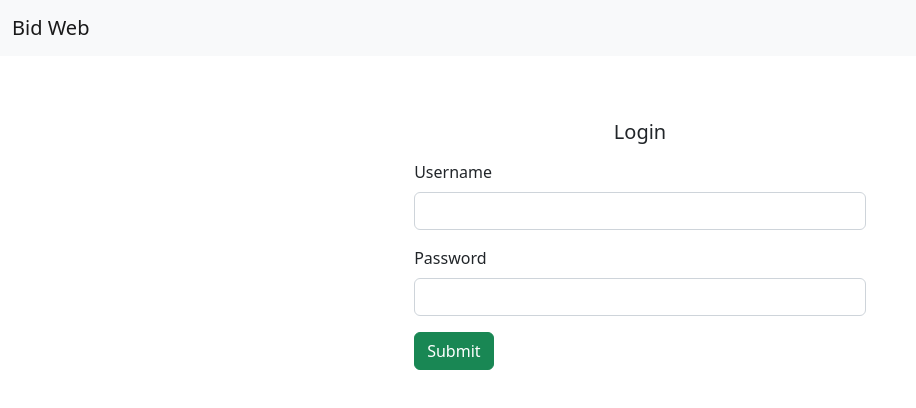
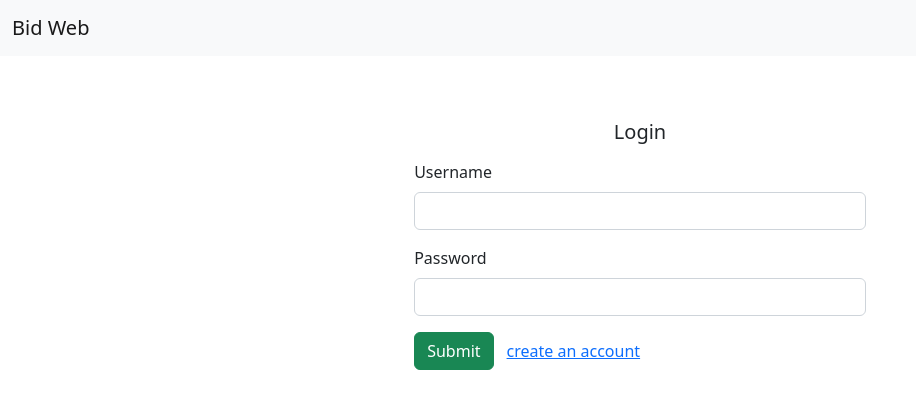
Before and after one commit to abderrahmaneMustapha/BidWeb, a React (Create React App) app in the folder bid-web/: page /login in a window 1280 px wide. Shown: the top 408 px of the page, without its empty margins (0-916 px from the left). Built offline with nearby package versions, Linux system fonts and the light colour scheme; no server answers.

Commit message:
feature: users now can register and create accounts from the register page.

```diff
--- /dev/null
+++ b/bid-web/src/pages/auth/login.tsx
@@ -0,0 +1,114 @@
+import { FormEvent, useEffect, useState } from "react";
+import { useNavigate } from "react-router-dom";
+import Alert from "../../components/alert";
+import DefaultLayout from "../../layouts/default";
+import { useAuthUserMutation } from "../../redux/queries";
+import { CREDENTIALS_STORE_KEY } from "../../common/confing";
+
+const key = CREDENTIALS_STORE_KEY || "bid-web-credentials"
+
+const Login = () => {
+    const [authUser, { data, error, isError, isSuccess }] = useAuthUserMutation();
+    const [username, setUsername] = useState("");
+    const [password, setPassword] = useState("");
+    const [isValid, setIsValid] = useState(false);
+    const navigate = useNavigate();
+
+    useEffect(() => {
+        if (isSuccess)
+            setTimeout(() => {
+                localStorage.setItem(
+                    key,
+                    JSON.stringify({...data?.data})
+                );
+                navigate("/");
+            }, 2000);
+    // eslint-disable-next-line react-hooks/exhaustive-deps
+    }, [isSuccess, navigate]);
+
+    const onSubmit = (event: FormEvent<HTMLFormElement>) => {
+        event.preventDefault();
+        if (password && username) {
+            setIsValid(true);
+            authUser({ password: password, username: username });
+        }
+
+        setIsValid(false);
+    };
+
+    return (
+        <DefaultLayout>
+            <div className="container h-100">
+                <div className="card my-5 h-75 border-0">
+                    <div className="card-body">
+                        <h5 className="card-title text-center">Login</h5>
+                        {isValid && (
+                            <Alert
+                                message="password and username are required"
+                                type="danger"
+                            ></Alert>
+                        )}
+                        {isError && (
+                            <Alert
+                                message={
+                                    (error as any).data?.error?.description
+                                }
+                                type="danger"
+                            ></Alert>
+                        )}
+                        {isSuccess && (
+                            <Alert
+                                message="You have logged in successfully, you will be redirected to home page soon"
+                                type="success"
+                            ></Alert>
+                        )}
+                        <form
+                            className="col-md-5 col-12 mx-auto my-3"
+                            onSubmit={onSubmit}
+                        >
+                            <div className="mb-3">
+                                <label className="form-label">Username</label>
+                                <input
+                                    id="username"
+                                    name="username"
+                                    type="text"
+                                    className="form-control mb-3"
+                                    onChange={(event) => {
+                                        setUsername(event.target.value);
+                                    }}
+                                    required
+                                ></input>
+                            </div>
+                            <div className="mb-3">
+                                <label className="form-label">Password</label>
+                                <input
+                                    id="password"
+                                    name="password"
+                                    type="password"
+                                    className="form-control"
+                                    onChange={(event) => {
+                                        setPassword(event.target.value);
+                                    }}
+                                    required
+                                ></input>
+                            </div>
+                            <div className="flex flex-wrap justify-content-between">
+                                <button
+                                    type="submit"
+                                    className="btn btn-success"
+                                >
+                                    Submit
+                                </button>
+                                <button className="btn btn-link" onClick={() => navigate('/register')}>
+                                    create an account
+                                </button>
+                            </div>
+                        </form>
+                    </div>
+                </div>
+            </div>
+        </DefaultLayout>
+    );
+};
+
+export default Login;
--- a/bid-web/src/pages/auth/index.tsx
+++ b/bid-web/src/pages/auth/register.tsx
@@ -2,35 +2,34 @@ import { FormEvent, useEffect, useState } from "react";
 import { useNavigate } from "react-router-dom";
 import Alert from "../../components/alert";
 import DefaultLayout from "../../layouts/default";
-import { useAuthUserMutation } from "../../redux/queries";
+import { useRegisterUserMutation } from "../../redux/queries";
 import { CREDENTIALS_STORE_KEY } from "../../common/confing";
 
-const key = CREDENTIALS_STORE_KEY || "bid-web-credentials"
+const key = CREDENTIALS_STORE_KEY || "bid-web-credentials";
 
-const Login = () => {
-    const [authUser, { data, error, isError, isSuccess }] = useAuthUserMutation();
+const Register = () => {
+    const [registerUser, { data, error, isError, isSuccess }] =
+        useRegisterUserMutation();
     const [username, setUsername] = useState("");
     const [password, setPassword] = useState("");
+    const [email, setEmail] = useState("");
     const [isValid, setIsValid] = useState(false);
     const navigate = useNavigate();
 
     useEffect(() => {
         if (isSuccess)
             setTimeout(() => {
-                localStorage.setItem(
-                    key,
-                    JSON.stringify({...data?.data})
-                );
+                localStorage.setItem(key, JSON.stringify({ ...data?.data }));
                 navigate("/");
             }, 2000);
-    // eslint-disable-next-line react-hooks/exhaustive-deps
+        // eslint-disable-next-line react-hooks/exhaustive-deps
     }, [isSuccess, navigate]);
 
     const onSubmit = (event: FormEvent<HTMLFormElement>) => {
         event.preventDefault();
-        if (password && username) {
+        if (password && username && email) {
             setIsValid(true);
-            authUser({ password: password, username: username });
+            registerUser({ password: password, username: username, email });
         }
 
         setIsValid(false);
@@ -41,7 +40,7 @@ const Login = () => {
             <div className="container h-100">
                 <div className="card my-5 h-75 border-0">
                     <div className="card-body">
-                        <h5 className="card-title text-center">Login</h5>
+                        <h5 className="card-title text-center">Register</h5>
                         {isValid && (
                             <Alert
                                 message="password and username are required"
@@ -80,6 +79,19 @@ const Login = () => {
                                 ></input>
                             </div>
                             <div className="mb-3">
+                                <label className="form-label">Email</label>
+                                <input
+                                    id="email"
+                                    name="email"
+                                    type="email"
+                                    className="form-control mb-3"
+                                    onChange={(event) => {
+                                        setEmail(event.target.value);
+                                    }}
+                                    required
+                                ></input>
+                            </div>
+                            <div className="mb-3">
                                 <label className="form-label">Password</label>
                                 <input
                                     id="password"
@@ -92,9 +104,17 @@ const Login = () => {
                                     required
                                 ></input>
                             </div>
-                            <button type="submit" className="btn btn-success">
-                                Submit
-                            </button>
+                            <div className="flex flex-wrap justify-content-between">
+                                <button
+                                    type="submit"
+                                    className="btn btn-success"
+                                >
+                                    Submit
+                                </button>
+                                <button className="btn btn-link" onClick={() => navigate('/login')}>
+                                    already have an account
+                                </button>
+                            </div>
                         </form>
                     </div>
                 </div>
@@ -103,4 +123,4 @@ const Login = () => {
     );
 };
 
-export default Login;
+export default Register;
--- a/bid-web/src/redux/queries/index.ts
+++ b/bid-web/src/redux/queries/index.ts
@@ -100,6 +100,17 @@ export const bidApi = createApi({
                 };
             },
         }),
+        registerUser: builder.mutation({
+            query(data) {
+                return {
+                    url: "/register",
+                    method: "POST",
+                    body: {
+                        ...data,
+                    },
+                };
+            },
+        }),
         updateUser: builder.mutation({
             query(data) {
                 return {
@@ -155,6 +166,7 @@ export const {
     useMaxBidMutation,
     useUserItemsMutation,
     useAuthUserMutation,
+    useRegisterUserMutation,
     useUpdateUserMutation,
     useGetUserMutation,
     useCreateImageMutation,
```
Also changed, not shown: bid-web/src/index.tsx (+6 -1 lines).
